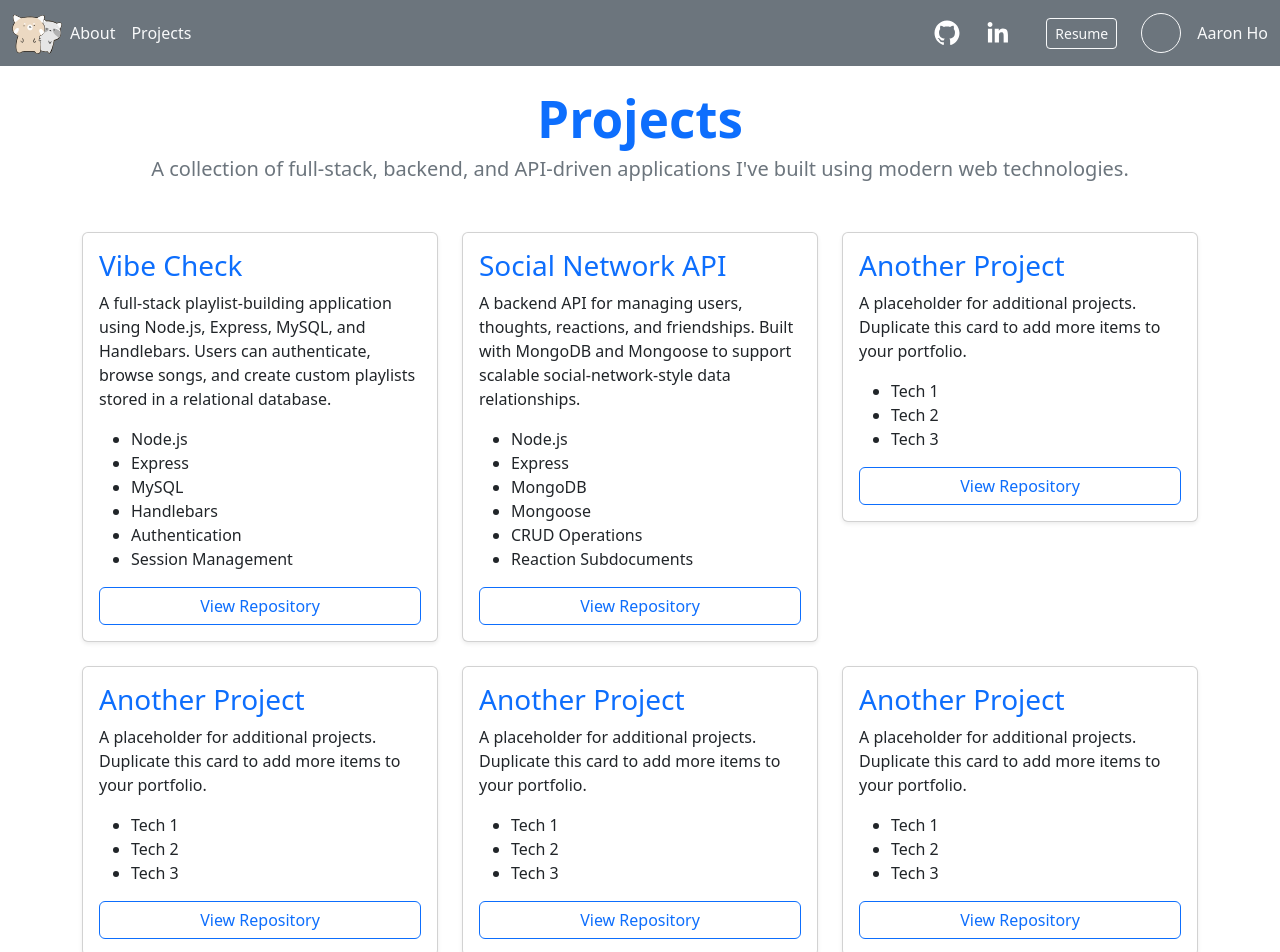
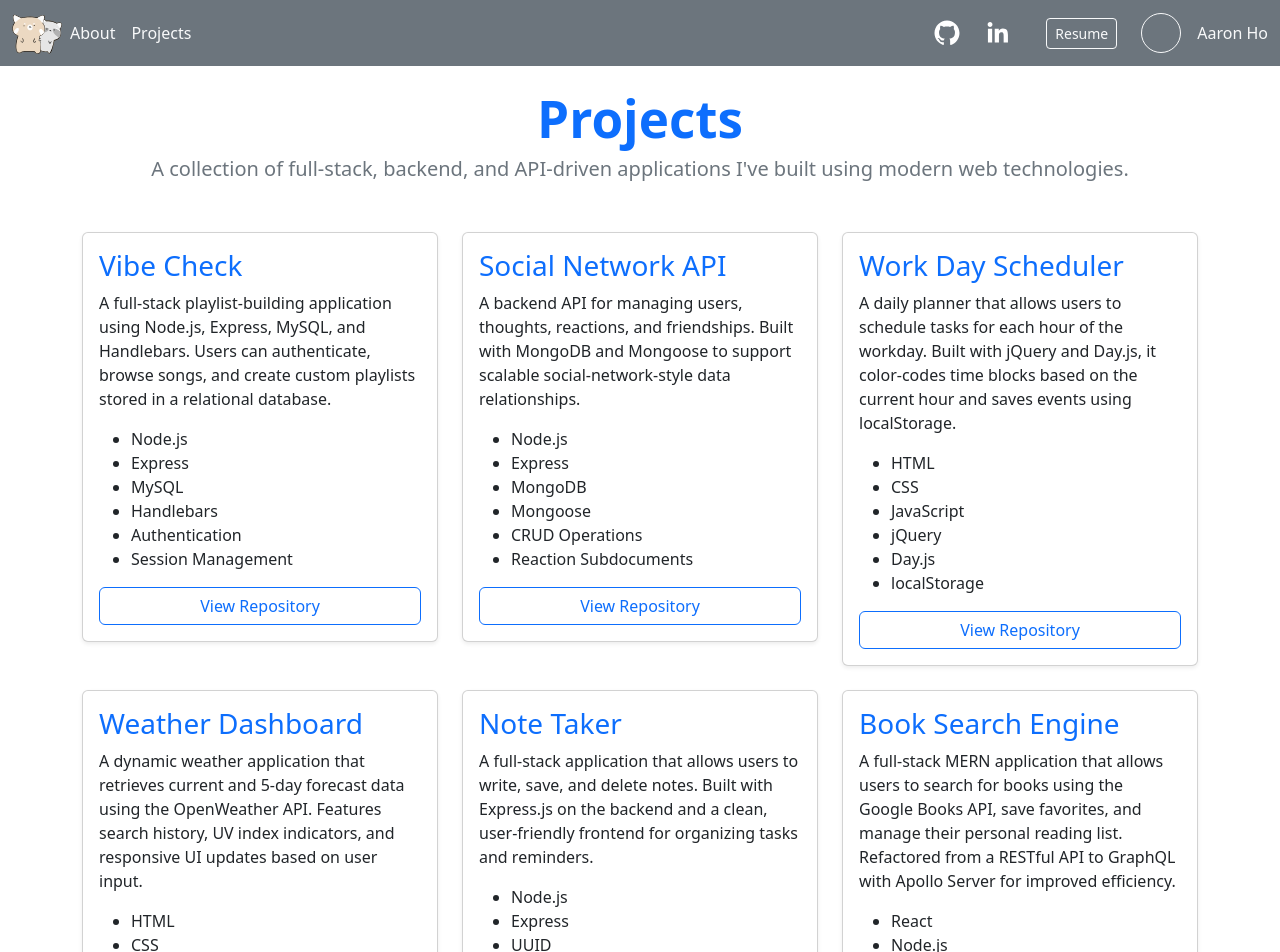
Before and after one commit to AaronH-o/react-resume, a React (Vite) app: page /project in a window 1280 px wide. Shown: the top 952 px of the page. Built offline with nearby package versions, Linux system fonts and the light colour scheme.

Commit message:
populated the projects

```diff
--- a/src/App.css
+++ b/src/App.css
@@ -71,7 +71,6 @@
 .dark-mode h2,
 .dark-mode h3,
 .dark-mode h4,
-.dark-mode h5,
 .dark-mode h6 {
   color: #ffffff !important;
 }
@@ -114,3 +113,7 @@
 .dark-mode .features-icons-item {
   background-color: #1e1e1e !important;
 }
+
+.dark-mode .projects-container h5 {
+  color: #9ecbff !important;
+}
--- a/src/components/ProjectsSection.jsx
+++ b/src/components/ProjectsSection.jsx
@@ -14,7 +14,7 @@ export default function ProjectsSection() {
         <div className="col-12 col-md-4">
           <div className="features-icons-item">
             <i className="bi-window m-auto text-primary" />
-            <h2>Projects</h2>
+            <h2>Select Projects</h2>
           </div>
         </div>
 
--- a/src/index.css
+++ b/src/index.css
@@ -102,7 +102,6 @@ button:focus-visible {
 .dark-mode h2,
 .dark-mode h3,
 .dark-mode h4,
-.dark-mode h5,
 .dark-mode h6 {
   color: #ffffff !important;
 }
@@ -116,6 +115,7 @@ button:focus-visible {
 .dark-mode a {
   color: #9ecbff !important;
 }
+
 
 /* Modal styling */
 .dark-mode .modal-content {
@@ -145,3 +145,7 @@ button:focus-visible {
 .dark-mode .features-icons-item {
   background-color: #1e1e1e !important;
 }
+
+.dark-mode .projects-container h5 {
+  color: #9ecbff !important;
+}
--- a/src/pages/ProjectPage.jsx
+++ b/src/pages/ProjectPage.jsx
@@ -1,6 +1,96 @@
 import ProjectCard from "../components/ProjectCard";
 
 export default function ProjectPage() {
+  const projects = [
+    {
+      title: "Vibe Check",
+      description:
+        "A full‑stack playlist‑building application using Node.js, Express, MySQL, and Handlebars. Users can authenticate, browse songs, and create custom playlists stored in a relational database.",
+      stack: [
+        "Node.js",
+        "Express",
+        "MySQL",
+        "Handlebars",
+        "Authentication",
+        "Session Management",
+      ],
+      repo: "https://github.com/AaronH-o/Vibe_Check"
+    },
+    {
+      title: "Social Network API",
+      description:
+        "A backend API for managing users, thoughts, reactions, and friendships. Built with MongoDB and Mongoose to support scalable social‑network‑style data relationships.",
+      stack: [
+        "Node.js",
+        "Express",
+        "MongoDB",
+        "Mongoose",
+        "CRUD Operations",
+        "Reaction Subdocuments",
+      ],
+      repo: "https://github.com/AaronH-o/social-network-api"
+    },
+    {
+      title: "Work Day Scheduler",
+      description:
+        "A daily planner that allows users to schedule tasks for each hour of the workday. Built with jQuery and Day.js, it color‑codes time blocks based on the current hour and saves events using localStorage.",
+      stack: [
+        "HTML",
+        "CSS",
+        "JavaScript",
+        "jQuery",
+        "Day.js",
+        "localStorage",
+      ],
+      repo: "https://github.com/AaronH-o/work-day-scheduler"
+    },
+    {
+      title: "Weather Dashboard",
+      description:
+        "A dynamic weather application that retrieves current and 5‑day forecast data using the OpenWeather API. Features search history, UV index indicators, and responsive UI updates based on user input.",
+      stack: [
+        "HTML",
+        "CSS",
+        "JavaScript",
+        "jQuery",
+        "OpenWeather API",
+        "localStorage",
+      ],
+      repo: "https://github.com/AaronH-o/weather-dashboard"
+    },
+    {
+      title: "Note Taker",
+      description:
+        "A full‑stack application that allows users to write, save, and delete notes. Built with Express.js on the backend and a clean, user‑friendly frontend for organizing tasks and reminders.",
+      stack: [
+        "Node.js",
+        "Express",
+        "UUID",
+        "REST API",
+        "JSON Storage",
+        "Heroku Deployment",
+      ],
+      repo: "https://github.com/AaronH-o/note-taker"
+    },
+    {
+      title: "Book Search Engine",
+      description:
+        "A full‑stack MERN application that allows users to search for books using the Google Books API, save favorites, and manage their personal reading list. Refactored from a RESTful API to GraphQL with Apollo Server for improved efficiency.",
+      stack: [
+        "React",
+        "Node.js",
+        "Express",
+        "MongoDB",
+        "Mongoose",
+        "GraphQL",
+        "Apollo Server",
+        "JWT Authentication",
+        "Google Books API",
+      ],
+      repo: "https://github.com/AaronH-o/book-search-engine"
+    }
+  ];
+
   return (
     <div className="container pt-4">
 
@@ -14,97 +104,16 @@ export default function ProjectPage() {
 
       {/* PROJECT LIST */}
       <div className="row">
-
-        {/* VIBE CHECK */}
-        <div className="col-12 col-md-6 col-lg-4">
-          <ProjectCard
-            title="Vibe Check"
-            description="A full‑stack playlist‑building application using Node.js, Express, MySQL, and Handlebars. Users can authenticate, browse songs, and create custom playlists stored in a relational database."
-            stack={[
-              "Node.js",
-              "Express",
-              "MySQL",
-              "Handlebars",
-              "Authentication",
-              "Session Management"
-            ]}
-            repo="https://github.com/AaronH-o/Vibe_Check"
-          />
-        </div>
-
-        {/* SOCIAL NETWORK API */}
-        <div className="col-12 col-md-6 col-lg-4">
-          <ProjectCard
-            title="Social Network API"
-            description="A backend API for managing users, thoughts, reactions, and friendships. Built with MongoDB and Mongoose to support scalable social‑network‑style data relationships."
-            stack={[
-              "Node.js",
-              "Express",
-              "MongoDB",
-              "Mongoose",
-              "CRUD Operations",
-              "Reaction Subdocuments"
-            ]}
-            repo="https://github.com/AaronH-o/social-network-api"
-          />
-        </div>
-
-        {/* ADD MORE PROJECTS HERE */}
-        <div className="col-12 col-md-6 col-lg-4">
-          <ProjectCard
-            title="Another Project"
-            description="A placeholder for additional projects. Duplicate this card to add more items to your portfolio."
-            stack={[
-              "Tech 1",
-              "Tech 2",
-              "Tech 3"
-            ]}
-            repo="#"
-          />
-        </div>
-
-        {/* ADD MORE PROJECTS HERE */}
-        <div className="col-12 col-md-6 col-lg-4">
-          <ProjectCard
-            title="Another Project"
-            description="A placeholder for additional projects. Duplicate this card to add more items to your portfolio."
-            stack={[
-              "Tech 1",
-              "Tech 2",
-              "Tech 3"
-            ]}
-            repo="#"
-          />
-        </div>
-
-        {/* ADD MORE PROJECTS HERE */}
-        <div className="col-12 col-md-6 col-lg-4">
-          <ProjectCard
-            title="Another Project"
-            description="A placeholder for additional projects. Duplicate this card to add more items to your portfolio."
-            stack={[
-              "Tech 1",
-              "Tech 2",
-              "Tech 3"
-            ]}
-            repo="#"
-          />
-        </div>
-
-        {/* ADD MORE PROJECTS HERE */}
-        <div className="col-12 col-md-6 col-lg-4">
-          <ProjectCard
-            title="Another Project"
-            description="A placeholder for additional projects. Duplicate this card to add more items to your portfolio."
-            stack={[
-              "Tech 1",
-              "Tech 2",
-              "Tech 3"
-            ]}
-            repo="#"
-          />
-        </div>
-
+        {projects.map((project, index) => (
+          <div key={index} className="col-12 col-md-6 col-lg-4">
+            <ProjectCard
+              title={project.title}
+              description={project.description}
+              stack={project.stack}
+              repo={project.repo}
+            />
+          </div>
+        ))}
       </div>
     </div>
   );
```
